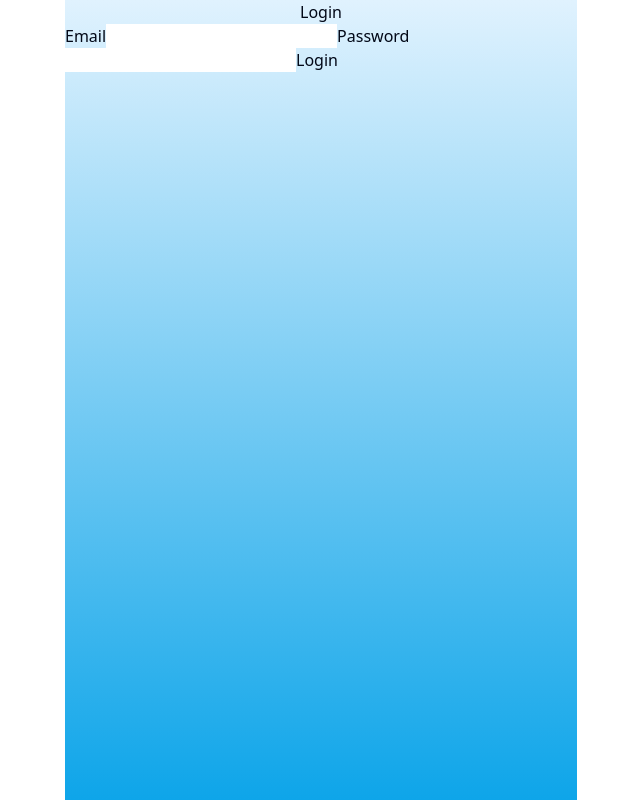
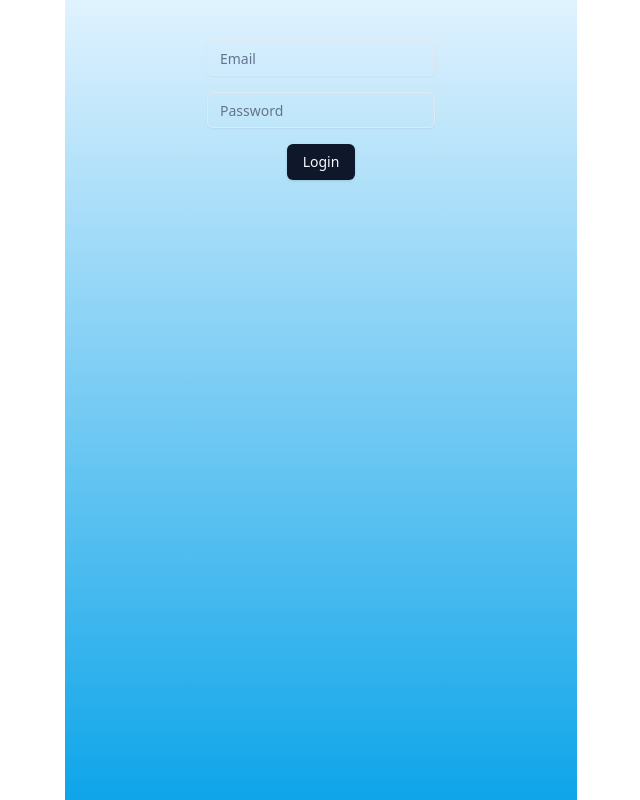
Before and after one commit to pudding-keep-in-touch/keep-in-touch-fe, a Next.js app: page /login in a window 1280 px wide. Shown: the whole page, without its empty margins (319-959 px from the left). Built offline with nearby package versions, Linux system fonts and the light colour scheme.

Commit message:
:lipstick: Add new shared components

```diff
--- a/package.json
+++ b/package.json
@@ -23,6 +23,7 @@
     ]
   },
   "dependencies": {
+    "@radix-ui/react-slot": "^1.1.0",
     "@typescript-eslint/eslint-plugin": "^8.3.0",
     "@typescript-eslint/parser": "^8.3.0",
     "class-variance-authority": "^0.7.0",
--- a/src/app/login/page.tsx
+++ b/src/app/login/page.tsx
@@ -4,7 +4,6 @@
 export default function Login() {
   return (
     <MainLayout>
-      <h1>Login</h1>
       <LoginForm />
     </MainLayout>
   )
--- a/src/app/page.tsx
+++ b/src/app/page.tsx
@@ -5,8 +5,16 @@
 export default function Home() {
   return (
     <MainLayout>
-      Keep In Touch
-      <Image src='/main.svg' alt='main' width={600} height={400} />
+      <div className='relative w-[32rem]'>
+        <Image
+          src='/mainTitle.svg'
+          alt='main title'
+          width={200}
+          height={200}
+          className='absolute top-40 left-12'
+        />
+        <Image src='/main.svg' alt='main' width={600} height={800} />
+      </div>
       <div>회원가입</div>
       <Link href='/login'>로그인</Link>
     </MainLayout>
--- a/src/features/auth/components/LoginForm.tsx
+++ b/src/features/auth/components/LoginForm.tsx
@@ -1,5 +1,7 @@
 'use client'
 
+import { Button } from '@/shared/ui/components/Button'
+import { Input } from '@/shared/ui/components/Input'
 import { useState } from 'react'
 
 export default function LoginForm() {
@@ -11,17 +13,19 @@
     console.log('submit')
   }
 
+  // @TODO: zod 및 Shadcn form 적용
   return (
-    <form onSubmit={handleSubmit}>
-      <label>
-        Email
-        <input type='email' onChange={(e) => setEmail(e.target.value)} />
-      </label>
-      <label>
-        Password
-        <input type='password' />
-      </label>
-      <button type='submit'>Login</button>
+    <form
+      onSubmit={handleSubmit}
+      className='flex flex-col gap-4 items-center mt-10'
+    >
+      <Input
+        type='email'
+        onChange={(e) => setEmail(e.target.value)}
+        placeholder='Email'
+      />
+      <Input type='password' placeholder='Password' />
+      <Button type='submit'>Login</Button>
     </form>
   )
 }
--- /dev/null
+++ b/src/shared/ui/components/Button.tsx
@@ -0,0 +1,57 @@
+import * as React from 'react'
+import { Slot } from '@radix-ui/react-slot'
+import { cva, type VariantProps } from 'class-variance-authority'
+
+import { cn } from '@/shared/lib/utils'
+
+const buttonVariants = cva(
+  'inline-flex items-center justify-center whitespace-nowrap rounded-md text-sm font-medium transition-colors focus-visible:outline-none focus-visible:ring-1 focus-visible:ring-ring disabled:pointer-events-none disabled:opacity-50',
+  {
+    variants: {
+      variant: {
+        default:
+          'bg-primary text-primary-foreground shadow hover:bg-primary/90',
+        destructive:
+          'bg-destructive text-destructive-foreground shadow-sm hover:bg-destructive/90',
+        outline:
+          'border border-input bg-background shadow-sm hover:bg-accent hover:text-accent-foreground',
+        secondary:
+          'bg-secondary text-secondary-foreground shadow-sm hover:bg-secondary/80',
+        ghost: 'hover:bg-accent hover:text-accent-foreground',
+        link: 'text-primary underline-offset-4 hover:underline',
+      },
+      size: {
+        default: 'h-9 px-4 py-2',
+        sm: 'h-8 rounded-md px-3 text-xs',
+        lg: 'h-10 rounded-md px-8',
+        icon: 'h-9 w-9',
+      },
+    },
+    defaultVariants: {
+      variant: 'default',
+      size: 'default',
+    },
+  }
+)
+
+export interface ButtonProps
+  extends React.ButtonHTMLAttributes<HTMLButtonElement>,
+    VariantProps<typeof buttonVariants> {
+  asChild?: boolean
+}
+
+const Button = React.forwardRef<HTMLButtonElement, ButtonProps>(
+  ({ className, variant, size, asChild = false, ...props }, ref) => {
+    const Comp = asChild ? Slot : 'button'
+    return (
+      <Comp
+        className={cn(buttonVariants({ variant, size, className }))}
+        ref={ref}
+        {...props}
+      />
+    )
+  }
+)
+Button.displayName = 'Button'
+
+export { Button, buttonVariants }
--- /dev/null
+++ b/src/shared/ui/components/Input.tsx
@@ -0,0 +1,27 @@
+import * as React from 'react'
+
+import { cn } from '@/shared/lib/utils'
+
+export interface InputProps
+  extends React.InputHTMLAttributes<HTMLInputElement> {
+  label?: string
+}
+
+const Input = React.forwardRef<HTMLInputElement, InputProps>(
+  ({ className, type, ...props }, ref) => {
+    return (
+      <input
+        type={type}
+        className={cn(
+          'flex h-9 w-full rounded-md border border-input bg-transparent px-3 py-1 text-sm shadow-sm transition-colors file:border-0 file:bg-transparent file:text-sm file:font-medium placeholder:text-muted-foreground focus-visible:outline-none focus-visible:ring-1 focus-visible:ring-ring disabled:cursor-not-allowed disabled:opacity-50',
+          className
+        )}
+        ref={ref}
+        {...props}
+      />
+    )
+  }
+)
+Input.displayName = 'Input'
+
+export { Input }
```
Also changed, not shown: public/mainTitle.svg (added), 1 other file (tests, documents, lock files or other folders).
